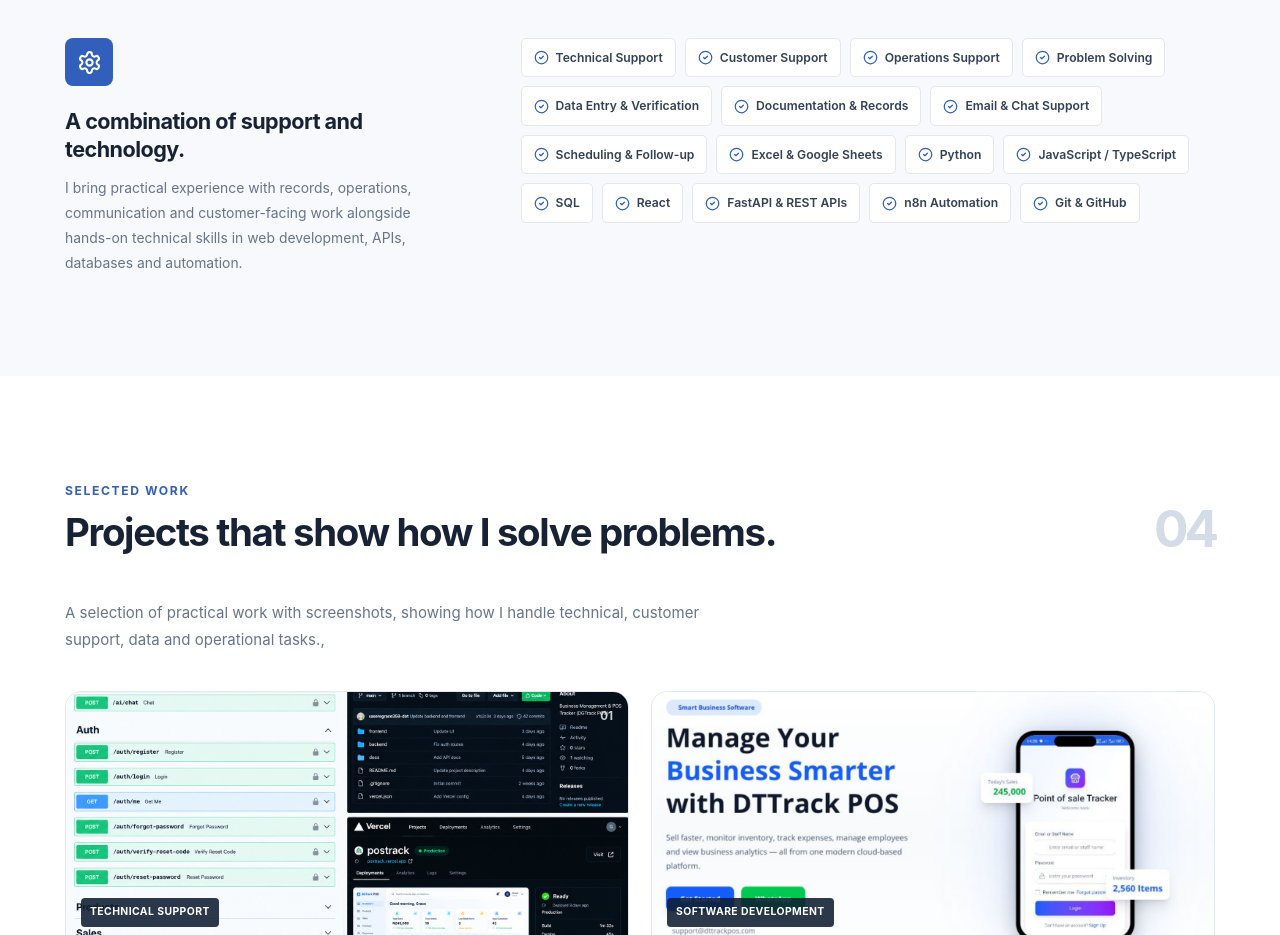
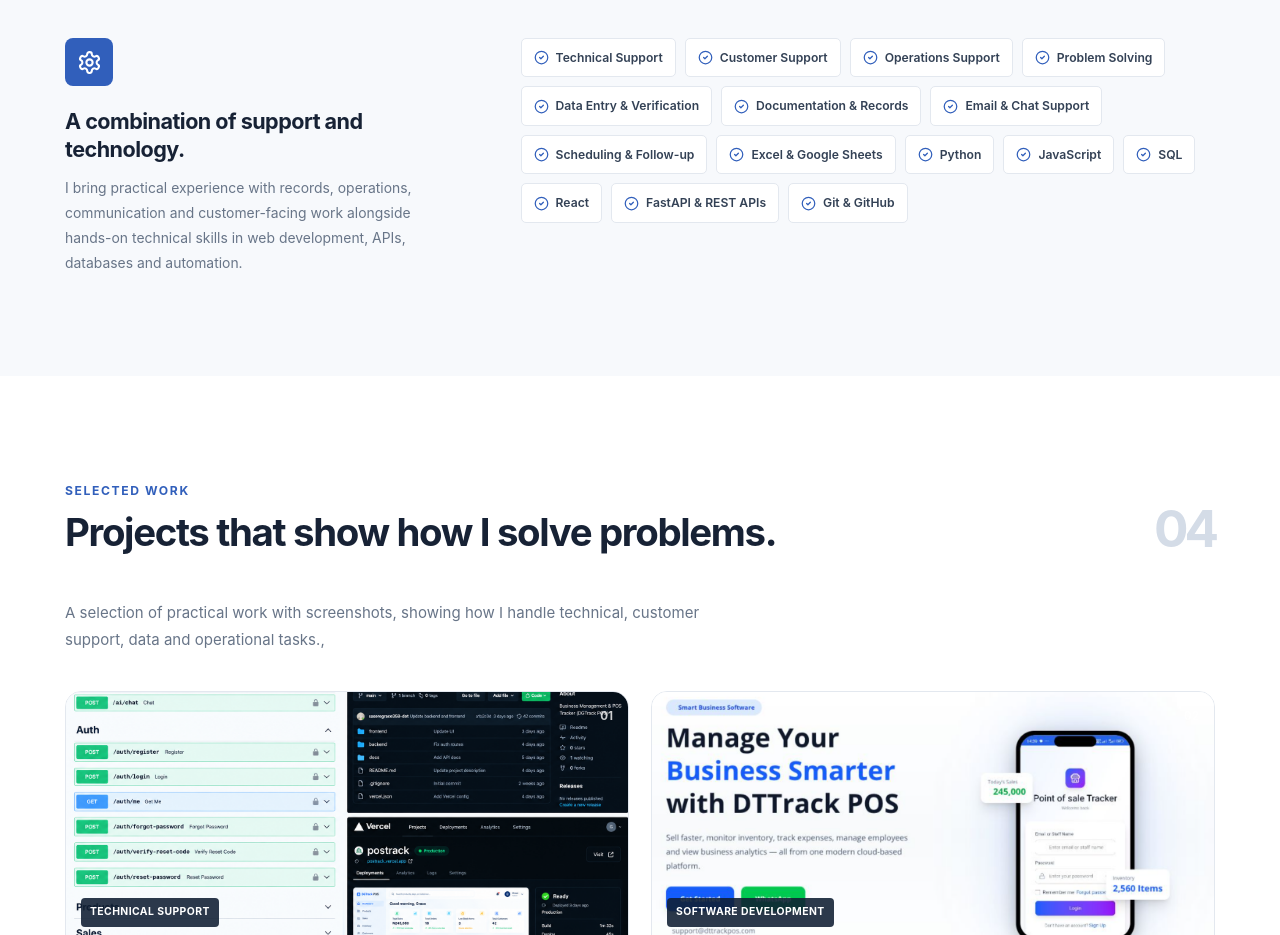
Before and after one commit to saseregrace358-dot/PORTFOLIO, a React (Vite) app: page / in a window 1280 px wide. Shown: the part 2180-3115 px from the top of the page. Built offline with nearby package versions, Linux system fonts and the light colour scheme.

Commit message:
Update portfolio projects and customer support section

```diff
--- a/src/App.css
+++ b/src/App.css
@@ -2011,7 +2011,7 @@
   }
 
   .hero {
-    padding: 70px 0 75px;
+    padding: 110px 0 75px;
   }
 
   .hero-container {
--- a/src/Apps.jsx
+++ b/src/Apps.jsx
@@ -95,11 +95,10 @@
     "Scheduling & Follow-up",
     "Excel & Google Sheets",
     "Python",
-    "JavaScript / TypeScript",
+    "JavaScript",
     "SQL",
     "React",
     "FastAPI & REST APIs",
-    "n8n Automation",
     "Git & GitHub",
   ];
 
```
Also changed, not shown: 1 other file (tests, documents, lock files or other folders).
